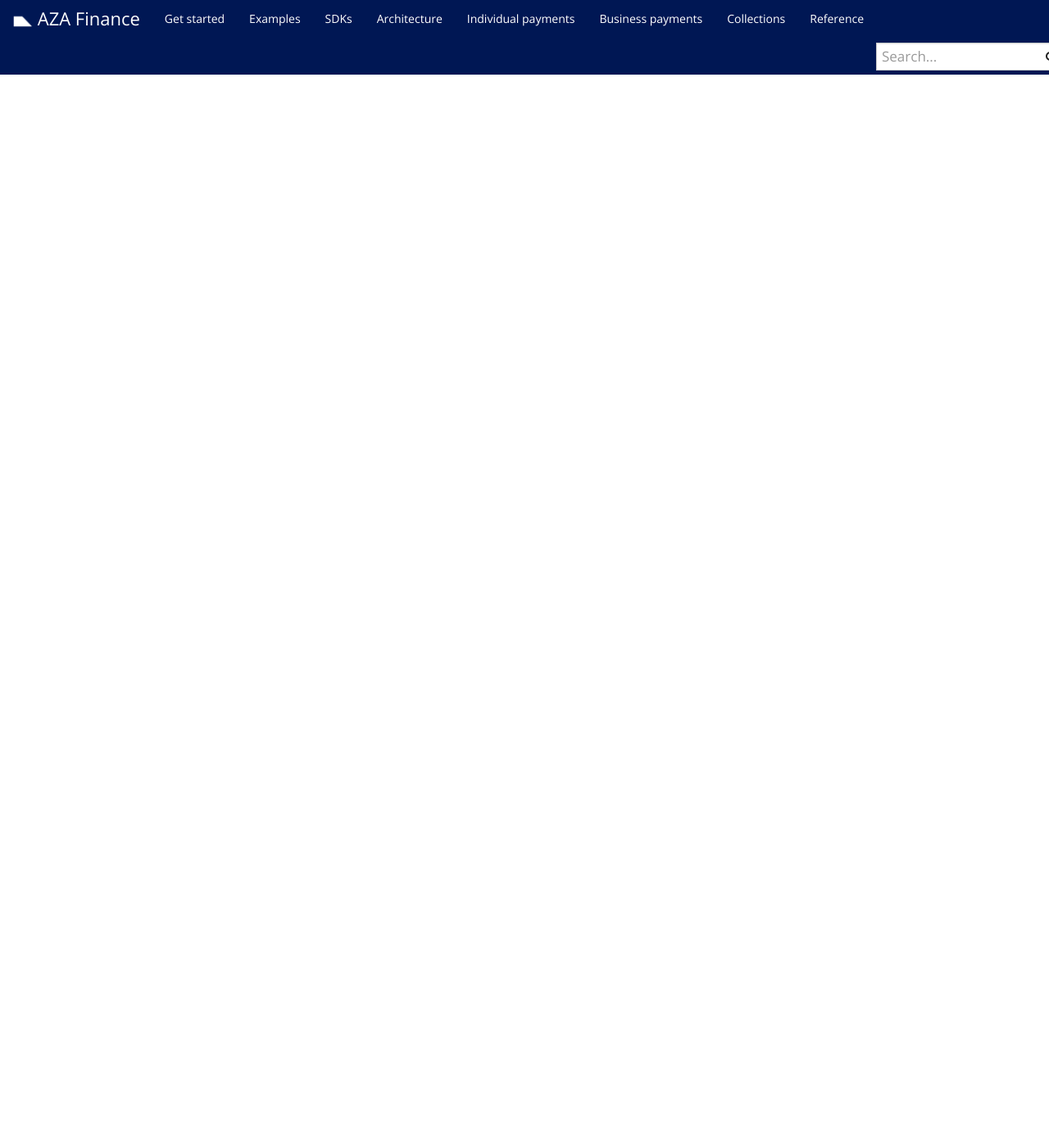
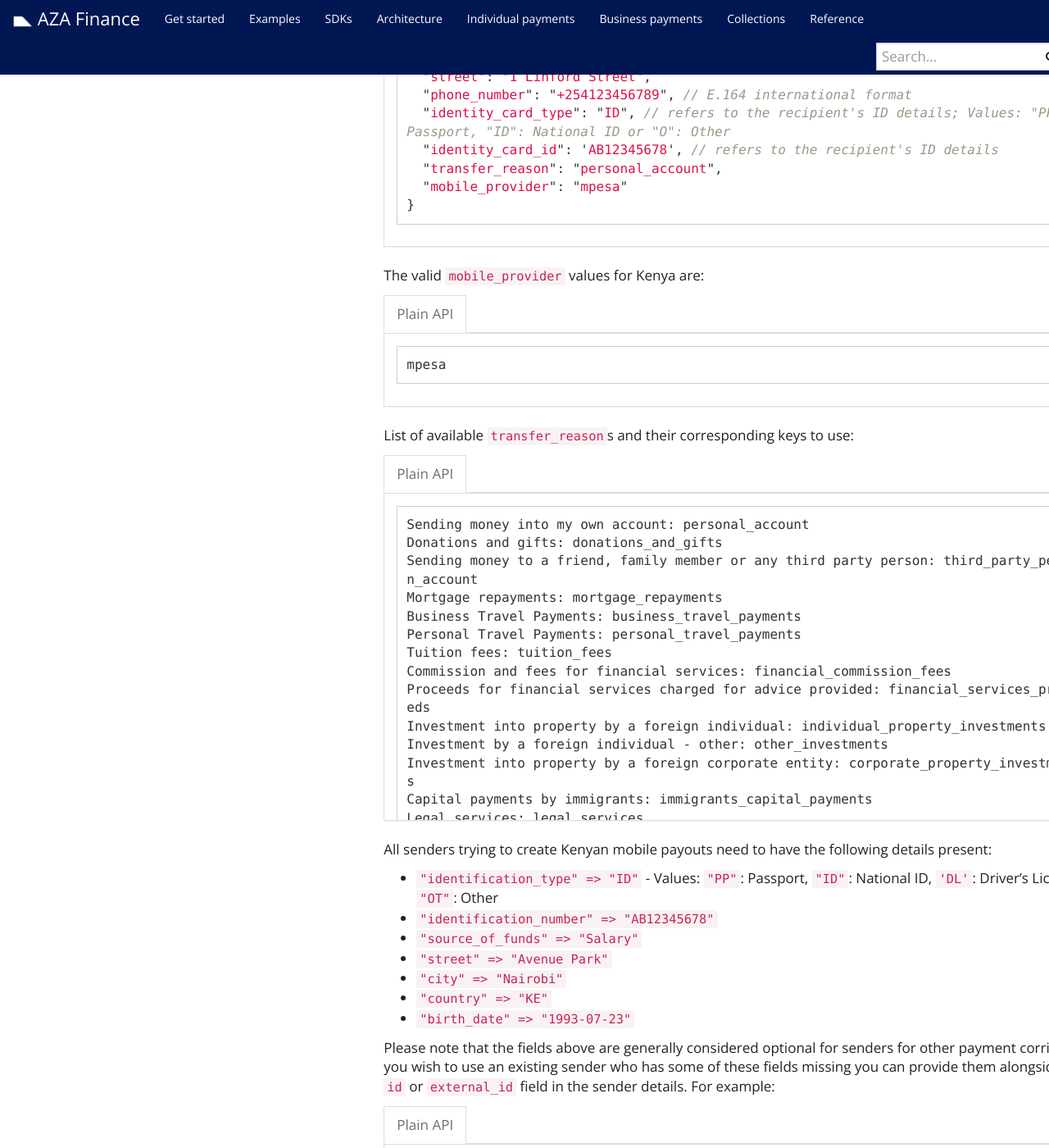
Before and after one commit to transferzero/api-documentation, a Jekyll site: the page built from _docs/individual-payments.md, in a window 1280 px wide and 1400 px high, scrolled down 29915 px. Shown: the whole window at 82% size. Built offline with Jekyll 4.4.1, drawn with Linux system fonts in a browser that asks for light colours; nearby versions of some CDN libraries; comment, search, counter and statistics services are not loaded; some of the changed text lies outside the part shown.

Commit message:
add documentation for KES mobile payouts

````diff
--- a/_docs/individual-payments.md
+++ b/_docs/individual-payments.md
@@ -424,3 +424,7 @@ mtn
 # Zambia
 
 {% include corridors/zmw-bank.md recipient_type='individual' %}
+
+# Kenya
+
+{% include corridors/kes-mobile.md recipient_type='individual' %}
--- /dev/null
+++ b/_includes/corridors/kes-mobile.md
@@ -0,0 +1,74 @@
+## KES::Mobile
+
+For Kenyan mobile payments please use:
+
+{% capture data-raw %}
+```javascript
+"details": {
+  "first_name": "First",
+  "last_name": "Last",
+  "street": "1 Linford Street",
+  "phone_number": "+254123456789", // E.164 international format
+  "identity_card_type": "ID", // refers to the recipient's ID details; Values: "PP": Passport, "ID": National ID or "O": Other
+  "identity_card_id": 'AB12345678', // refers to the recipient's ID details
+  "transfer_reason": "personal_account",
+  "mobile_provider": "mpesa"
+}
+```
+{% endcapture %}
+
+{% include language-tabbar.html prefix="kes-mobile-details" raw=data-raw %}
+
+The valid `mobile_provider` values for Kenya are:
+
+{% capture data-raw %}
+```
+mpesa
+```
+{% endcapture %}
+
+{% include language-tabbar.html prefix="kes-mobile-providers" raw=data-raw %}
+
+{% include corridors/transfer_reasons.md %}
+
+All senders trying to create Kenyan mobile payouts need to have the following details present:
+- `"identification_type" => "ID"` - Values: `"PP"`: Passport, `"ID"`: National ID, `'DL'`: Driver's License, `"OT"`: Other
+- `"identification_number" => "AB12345678"`
+- `"source_of_funds" => "Salary"`
+- `"street" => "Avenue Park"`
+- `"city" => "Nairobi"`
+- `"country" => "KE"`
+- `"birth_date" => "1993-07-23"`
+
+Please note that the fields above are generally considered optional for senders for other payment corridors. If you wish to use an existing sender who has some of these fields missing you can provide them alongside the `id` or `external_id` field in the sender details. For example:
+
+{% capture data-raw %}
+```javascript
+{
+  "transaction": {
+      "sender": {
+        "external_id": "<id of sender>",
+        "identification_type": "ID",
+        "identification_number": "AB12345678",
+        "source_of_funds": "Salary",
+        "street" => "Avenue Park",
+        "city" => "Nairobi",
+        "country" => "KE",
+        "birth_date" => "1993-07-23",
+        (...)
+      },
+      (...)
+    }
+}
+```
+{% endcapture %}
+
+{% include language-tabbar.html prefix="kes-mobile-sender-details" raw=data-raw %}
+
+<div class="alert alert-warning" markdown="1">
+**Warning** `KES::Mobile` payouts are currently in beta phase.
+</div>
+
+<div class="alert alert-info" markdown="1">
+**Note!** The provider might check the name against the registered holder of the mobile number and block transactions if they don't match.
+</div>
````
